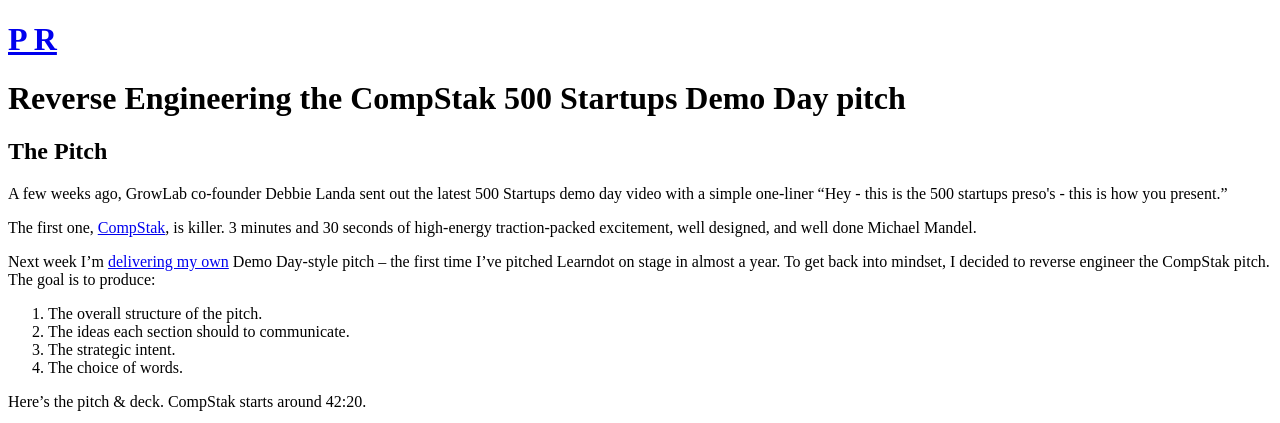
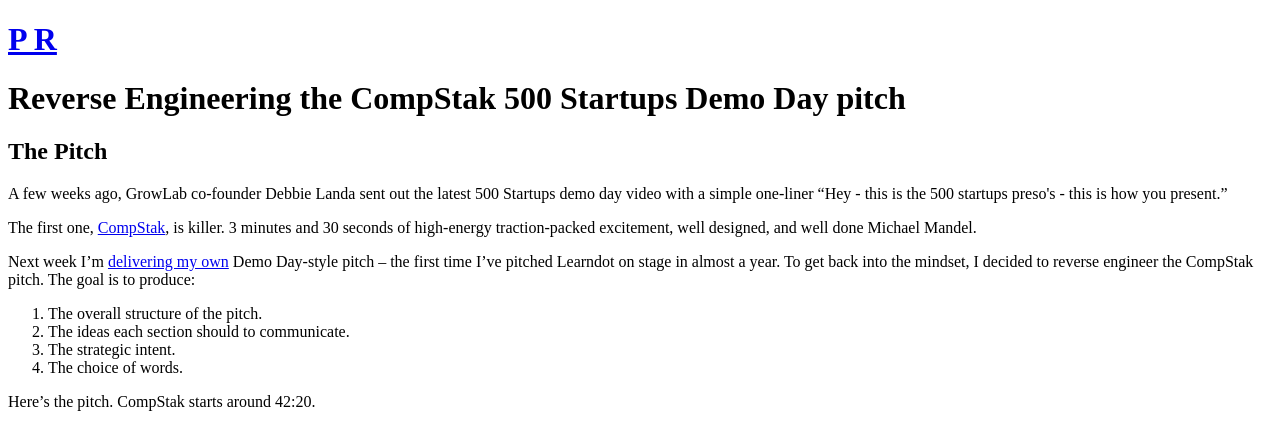
Before and after one commit to prlambert/old-prlambert.github.com, a Jekyll site: the page built from _posts/2013-03-07-reverse-engineering-compstak-pitch.html, in a window 1280 px wide and 900 px high, cut to the strip 0-423 px from the top of the window. Built offline with Jekyll 4.4.1, drawn with Linux system fonts in a browser that asks for light colours; comment, search, counter and statistics services are not loaded.

Commit message:
small typo, removing taken-down deck

```diff
--- a/_posts/2013-03-07-reverse-engineering-compstak-pitch.html
+++ b/_posts/2013-03-07-reverse-engineering-compstak-pitch.html
@@ -23,7 +23,7 @@
 </p>
 
 <p>
-Next week I’m <a href="http://ctechdemoday.eventbrite.com/">delivering my own</a> Demo Day-style pitch – the first time I’ve pitched Learndot on stage in almost a year. To get back into mindset, I decided to reverse engineer the CompStak pitch. The goal is to produce:
+Next week I’m <a href="http://ctechdemoday.eventbrite.com/">delivering my own</a> Demo Day-style pitch – the first time I’ve pitched Learndot on stage in almost a year. To get back into the mindset, I decided to reverse engineer the CompStak pitch. The goal is to produce:
 <ol>
     <li>The overall structure of the pitch.</li>
     <li>The ideas each section should to communicate.</li>
@@ -33,14 +33,11 @@
 </p>
 
 <p>
-Here’s the pitch & deck. CompStak starts around 42:20.
+Here’s the pitch. CompStak starts around 42:20.
 </p>
 
 <p>
 <iframe width="540" height="295" src="http://cdn.livestream.com/embed/500startups?layout=4&#038;clip=pla_373db292-f7ee-40a7-9f10-65a16c0d2d3a&#038;color=0xe7e7e7&#038;autoPlay=false&#038;mute=false&#038;iconColorOver=0x888888&#038;iconColor=0x777777&#038;allowchat=true&#038;height=295&#038;width=540" style="border:0;outline:0" frameborder="0" scrolling="no"></iframe>
-</p>
-<p>
-<object type='application/x-shockwave-flash' wmode='opaque' data='http://static.slideshare.net/swf/ssplayer2.swf?id=16370368&doc=compstak-130205173951-phpapp02' width='540' height='348'><param name='movie' value='http://static.slideshare.net/swf/ssplayer2.swf?id=16370368&doc=compstak-130205173951-phpapp02' /><param name='allowFullScreen' value='true' /></object>
 </p>
 
 <h2>The Blueprint</h2>
```
